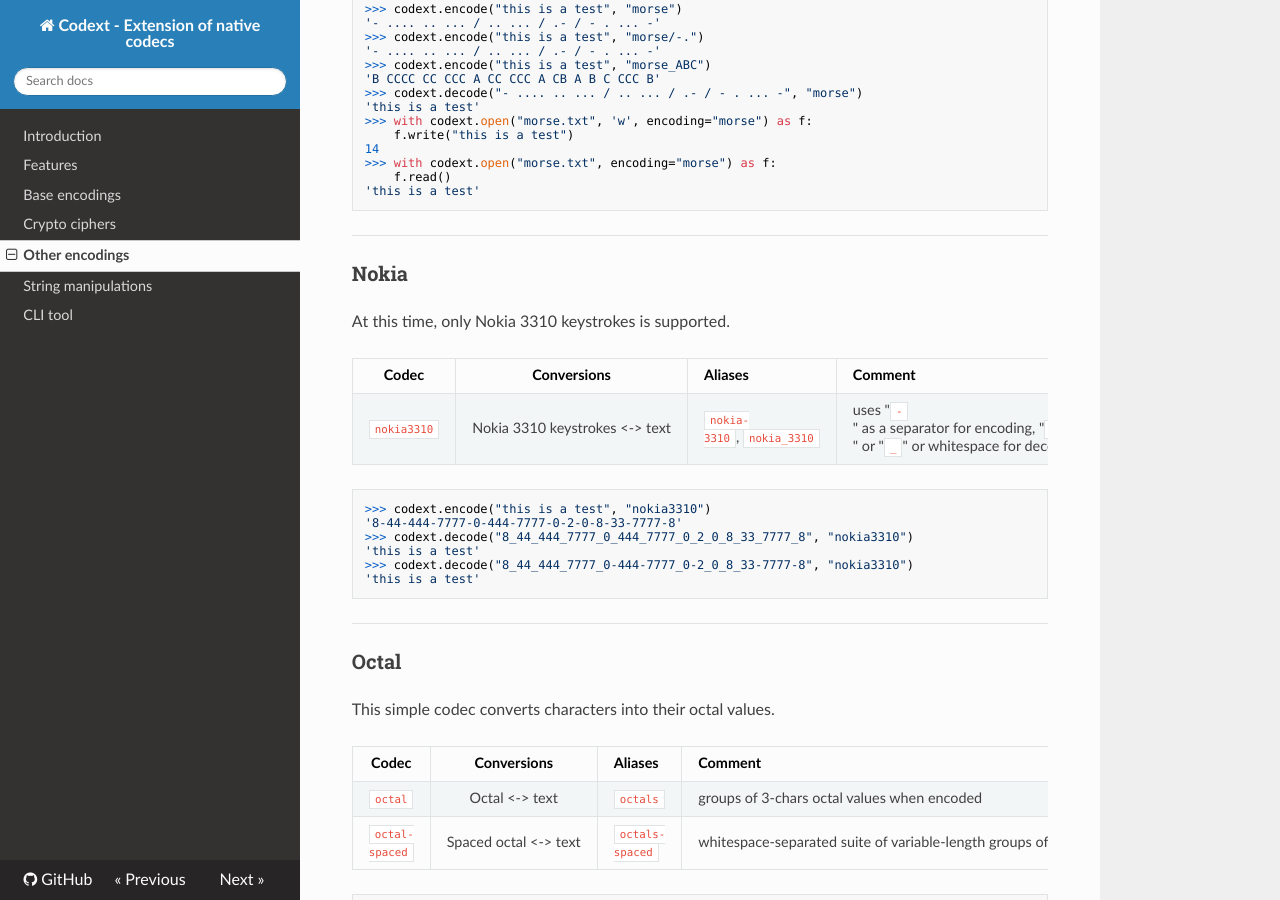
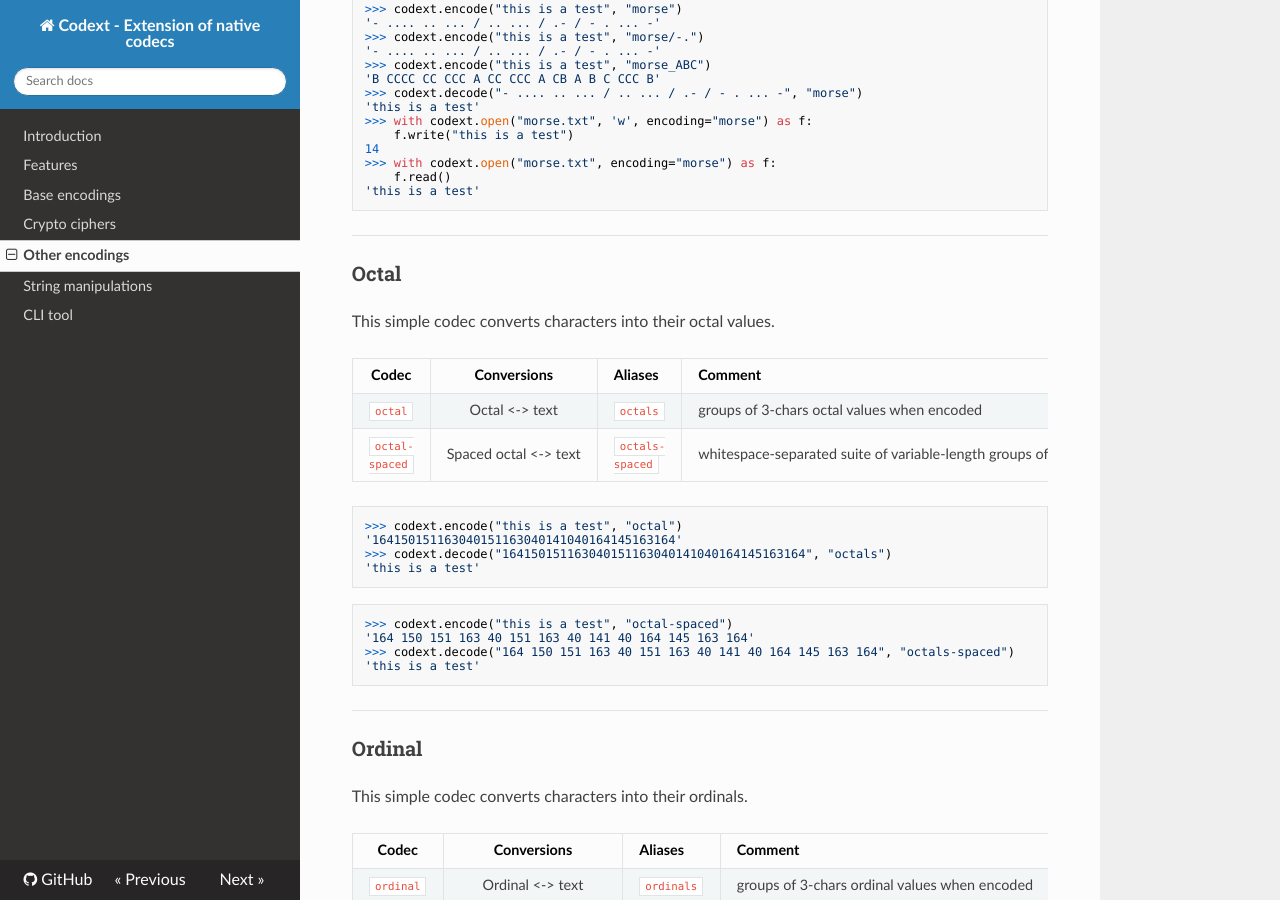
Before and after one commit to dhondta/python-codext, an MkDocs documentation site: the page built from docs/encodings.md, in a window 1280 px wide and 900 px high, scrolled down 2406 px. Built offline with MkDocs 1.6.1, drawn with Linux system fonts in a browser that asks for light colours; nearby versions of some CDN libraries; old or Windows-style settings are respelled for this version of MkDocs; some of the changed text lies outside the part shown.

Commit message:
Moved codec nokia to sms (2)

````diff
--- a/docs/encodings.md
+++ b/docs/encodings.md
@@ -134,25 +134,6 @@
 
 -----
 
-### Nokia
-
-At this time, only Nokia 3310 keystrokes is supported.
-
-**Codec** | **Conversions** | **Aliases** | **Comment**
-:---: | :---: | --- | ---
-`nokia3310` | Nokia 3310 keystrokes <-> text | `nokia-3310`, `nokia_3310` | uses "`-`" as a separator for encoding, "`-`" or "`_`" or whitespace for decoding
-
-```python
->>> codext.encode("this is a test", "nokia3310")
-'8-44-444-7777-0-444-7777-0-2-0-8-33-7777-8'
->>> codext.decode("8_44_444_7777_0_444_7777_0_2_0_8_33_7777_8", "nokia3310")
-'this is a test'
->>> codext.decode("8_44_444_7777_0-444-7777_0-2_0_8_33-7777-8", "nokia3310")
-'this is a test'
-```
-
------
-
 ### Octal
 
 This simple codec converts characters into their octal values.
@@ -237,6 +218,25 @@
 
 -----
 
+### SMS (T9)
+
+This codec.
+
+**Codec** | **Conversions** | **Aliases** | **Comment**
+:---: | :---: | --- | ---
+`sms` | Phone keystrokes <-> text | `nokia`, `nokia_3310`, `t9` | uses "`-`" as a separator for encoding, "`-`" or "`_`" or whitespace for decoding
+
+```python
+>>> codext.encode("this is a test", "sms")
+'8-44-444-7777-0-444-7777-0-2-0-8-33-7777-8'
+>>> codext.decode("8_44_444_7777_0_444_7777_0_2_0_8_33_7777_8", "nokia")
+'this is a test'
+>>> codext.decode("8_44_444_7777_0-444-7777_0-2_0_8_33-7777-8", "t9")
+'this is a test'
+```
+
+-----
+
 ### URL
 
 This handles URL encoding, regardless of the case when decoding and with no error.
````
